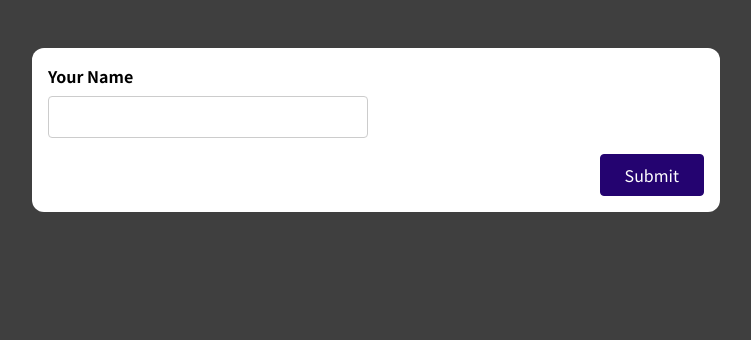
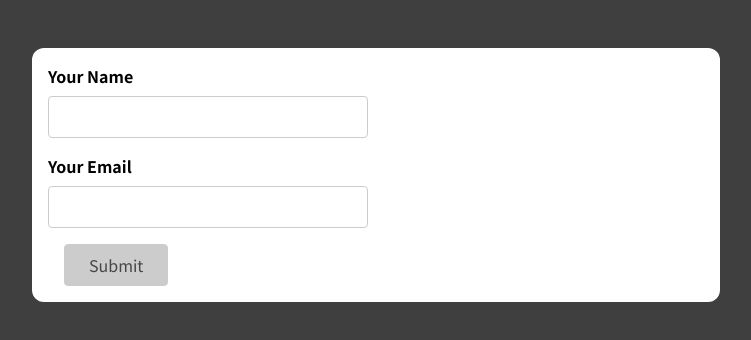
Before and after one commit to omergencoglu/forms-and-input-react, a React (Create React App) app: page / in a window 1280 px wide. Shown: the top 340 px of the page, without its empty margins (264-1015 px from the left). Built offline with nearby package versions, Linux system fonts and the light colour scheme.

Commit message:
Add email input

```diff
--- a/src/components/SimpleInput.js
+++ b/src/components/SimpleInput.js
@@ -4,8 +4,22 @@
   const [enteredName, setEnteredName] = useState("");
   const [enteredNameTouched, setEnteredNameTouched] = useState(false);
 
+  const [enteredEmail, setEnteredEmail] = useState("");
+  const [enteredEmailTouched, setEnteredEmailTouched] = useState(false);
+
   const enteredNameIsValid = enteredName.trim() !== "";
   const nameInputIsInvalid = !enteredNameIsValid && enteredNameTouched;
+
+  const enteredEmailIsEmpty = enteredEmail.trim() !== "";
+  const emailInputIsInvalid = !enteredEmailIsEmpty && enteredEmailTouched;
+  const enteredEmailIsValid = enteredEmail.includes("@");
+  const emailInputIsInvalidat = !enteredEmailIsValid && enteredEmailTouched;
+
+  let formIsValid = false;
+
+  if (enteredNameIsValid && enteredEmailIsEmpty && enteredEmailIsValid) {
+    formIsValid = true;
+  }
 
   const nameInputChangeHandler = (event) => {
     setEnteredName(event.target.value);
@@ -15,25 +29,43 @@
     setEnteredNameTouched(true);
   };
 
+  const emailInputChangeHandler = (event) => {
+    setEnteredEmail(event.target.value);
+  };
+
+  const emailInputBlurHandler = (event) => {
+    setEnteredEmailTouched(true);
+  };
+
   const formSubmissionHandler = (event) => {
     event.preventDefault();
 
     setEnteredNameTouched(true);
+    setEnteredEmailTouched(true);
 
     if (!enteredNameIsValid) {
       return;
     }
 
     console.log(enteredName);
+    console.log(enteredEmail);
 
     // nameInputRef.current.value = ""; => Not ideal, don't manipulate the dom
     setEnteredName("");
     setEnteredNameTouched(false);
+
+    setEnteredEmail("");
+    setEnteredEmailTouched(false);
   };
 
   const nameInputClasses = nameInputIsInvalid
     ? "form-control invalid"
     : "form-control";
+
+  const emailInputClasses =
+    emailInputIsInvalid || emailInputIsInvalidat
+      ? "form-control invalid"
+      : "form-control";
 
   return (
     <form onSubmit={formSubmissionHandler}>
@@ -50,8 +82,24 @@
           <p className="error-text">Name must not be empty.</p>
         )}
       </div>
+      <div className={emailInputClasses}>
+        <label htmlFor="email">Your Email</label>
+        <input
+          type="email"
+          id="email"
+          onChange={emailInputChangeHandler}
+          onBlur={emailInputBlurHandler}
+          value={enteredEmail}
+        />
+        {emailInputIsInvalid && (
+          <p className="error-text">Email must not be empty.</p>
+        )}
+        {emailInputIsInvalidat && (
+          <p className="error-text">Email must include @</p>
+        )}
+      </div>
       <div className="form-actions">
-        <button>Submit</button>
+        <button disabled={!formIsValid}>Submit</button>
       </div>
     </form>
   );
--- a/src/index.css
+++ b/src/index.css
@@ -1,11 +1,11 @@
-@import url('https://fonts.googleapis.com/css2?family=Noto+Sans+JP:wght@400;700&display=swap');
+@import url("https://fonts.googleapis.com/css2?family=Noto+Sans+JP:wght@400;700&display=swap");
 
 * {
   box-sizing: border-box;
 }
 
 html {
-  font-family: 'Noto Sans JP', sans-serif;
+  font-family: "Noto Sans JP", sans-serif;
 }
 
 body {
@@ -79,8 +79,13 @@
   border-color: #33059e;
 }
 
-.form-actions {
-  text-align: right;
+button:disabled,
+button:disabled:hover,
+button:disabled:active {
+  background-color: #ccc;
+  color: #464646;
+  border-color: #ccc;
+  cursor: not-allowed;
 }
 
 .form-actions button {
```
Also changed, not shown: 1 other file (tests, documents, lock files or other folders).
